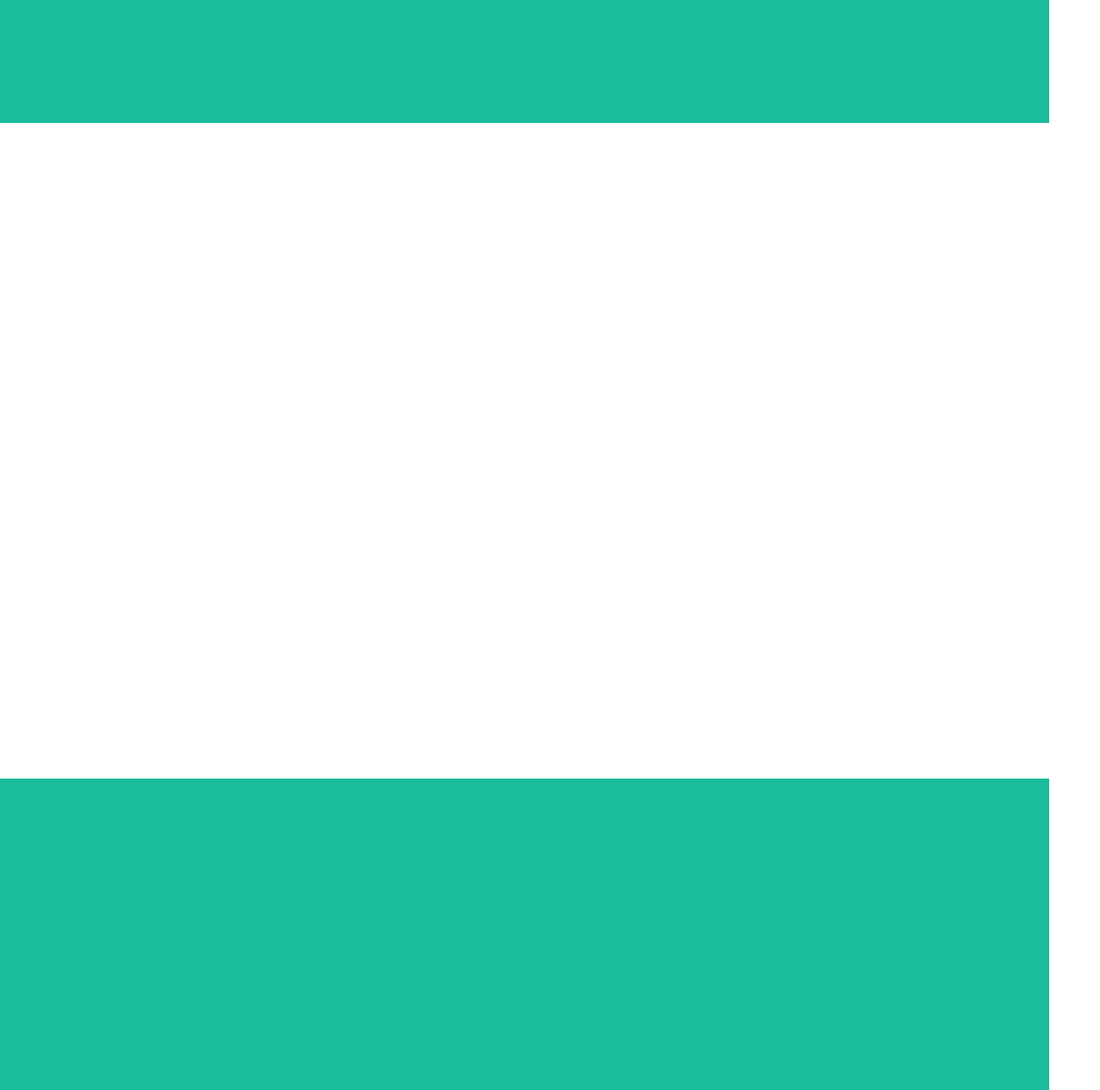
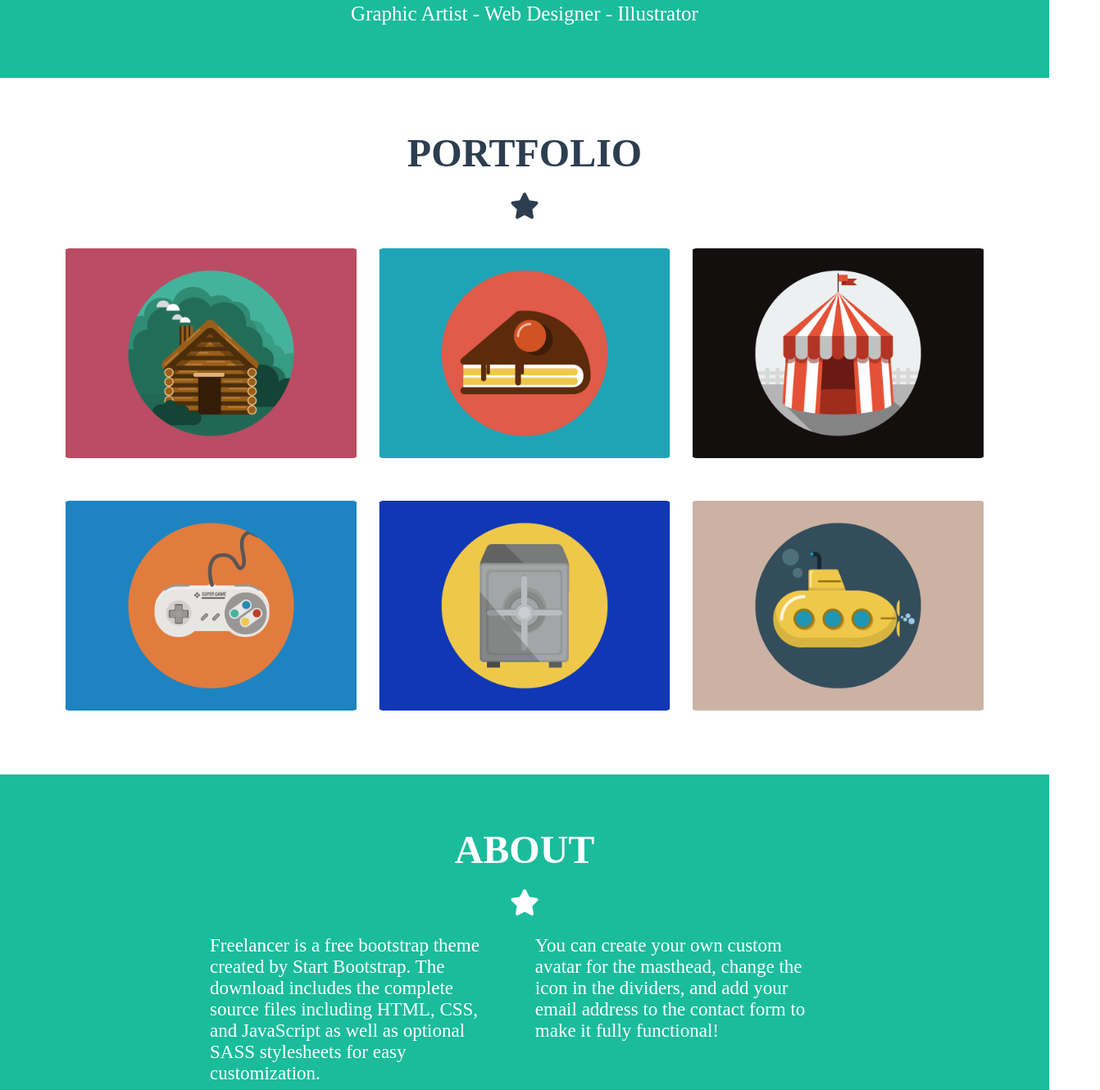
Before and after one commit to ElgunGuluzada/Css-Position28042022, a plain HTML site: page index.html in a window 1280 px wide. Shown: the part 730-2060 px from the top of the page at 82% size, 1342 px wide, since content can reach past the window. Drawn offline with Linux system fonts and the light colour scheme.

Commit message:
feat: added second and third contents of section

```diff
--- a/css/style.css
+++ b/css/style.css
@@ -5,7 +5,13 @@
     text-decoration: none;
 }
 
-.container {}
+.container .header-sticky {
+    margin-bottom: -.5%;
+    position: sticky;
+    top: 0px;
+    background: white;
+}
+
 
 .container .navbar {
     background-color: rgba(44, 62, 80, 255);
@@ -13,7 +19,7 @@
     height: 80px;
     padding: 2%;
     position: sticky;
-    top: 0px;
+    top: 10%;
 }
 
 .container .navbar .logo {
@@ -57,7 +63,6 @@
     background: rgba(26, 188, 156, 255);
     justify-content: center;
     align-items: center;
-    height: 100vh;
 }
 
 .container .first-section .box img {
@@ -89,11 +94,41 @@
     color: rgb(255, 255, 255);
     text-align: center;
     font-size: 25px;
+    padding-bottom: 5%;
 }
 
 .container .second-section {
-    height: 100vh;
     background: white;
+}
+
+.container .second-section .box {
+    text-align: center;
+    margin-bottom: 2%;
+}
+
+.container .second-section .box h2 {
+    color: rgba(44, 62, 80, 255);
+    font-size: 3em;
+    padding-top: 5%;
+}
+
+.container .second-section .box .icon {
+    padding: 20px;
+    color: rgba(44, 62, 80, 255);
+    text-align: center;
+    font-size: 2em;
+}
+
+.container .second-section .box .boxes {
+    width: 100%;
+    padding: 0 3em;
+    margin: 0 0 3% 0;
+}
+
+.container .second-section .box .boxes .box {
+    border-radius: 5%;
+    width: 32%;
+    padding: 1%;
 }
 
 .container .third-section {
@@ -101,17 +136,54 @@
     background: rgba(26, 188, 156, 255);
 }
 
+.container .third-section .box {
+    text-align: center;
+}
+
+.container .third-section .box h2 {
+    color: white;
+    font-size: 3em;
+    padding-top: 5%;
+}
+
+.container .third-section .box .icon {
+    padding: 20px;
+    color: white;
+    font-size: 2em;
+}
+
+.container .third-section .box .contents {
+    width: 100%;
+    color: white;
+    font-size: 23px;
+}
+
+.container .third-section .box .contents .first-content {
+    width: 28%;
+    margin-left: 20%;
+    text-align: left;
+    float: left;
+}
+
+.container .third-section .box .contents .second-content {
+    width: 28%;
+    margin-right: 21%;
+    text-align: left;
+    float: right;
+}
+
+
 .container .last-section {
     height: 100vh;
     background: white;
 }
 
-.container footer .start{
+.container footer .start {
     height: 40vh;
     background: rgb(66, 85, 104);
 }
 
-.container footer .end{
+.container footer .end {
     height: 10vh;
-    background-color: rgba(44,62,80,255);
+    background-color: rgba(44, 62, 80, 255);
 }
--- a/index.html
+++ b/index.html
@@ -12,6 +12,9 @@
 
 <body>
     <div class="container">
+        <div class="header-sticky">
+            <img src="/img/header-sticky/header-sticky.PNG" alt="">
+        </div>
         <div class="navbar">
             <div class="logo">
                 <a href="">START BOOTSTRAP
@@ -39,9 +42,49 @@
                 </div>
             </div>
         </section>
-        <section class="second-section"></section>
-        <section class="third-section"></section>
+        <section class="second-section">
+            <div class="box">
+                <div class="second-section-header">
+                    <h2>PORTFOLIO</h2>
+                </div>
+                <div class="divider-custom divider-light">
+                    <div class="divider-custom-icon icon"><i class="fas fa-star"></i></div>
+                </div>
+                <div class="boxes">
+                    <img class="cabin box" src="/img/section2/cabin.png">
+                    <img class="cake box" src="/img/section2/cake.png">
+                    <img class="circus box" src="/img/section2/circus.png">
+                    <img class="game box" src="/img/section2/game.png">
+                    <img class="safe box" src="/img/section2/safe.png">
+                    <img class="submarine box" src="/img/section2/submarine.png">
+                </div>
+
+            </div>
+
+        </section>
+        <section class="third-section">
+            <div class="box">
+                <div class="third-section-header">
+                    <h2>ABOUT</h2>
+                </div>
+                <div class="divider-custom divider-light">
+                    <div class="divider-custom-icon icon"><i class="fas fa-star"></i></div>
+                </div>
+                <div class="contents">
+                    <div class="first-content content">
+                        <p>Freelancer is a free bootstrap theme created by Start Bootstrap.
+                            The download includes the complete source files including
+                            HTML, CSS, and JavaScript as well as optional SASS stylesheets for easy customization.</p>
+                    </div>
+                    <div class="second-content content">
+                        <p>You can create your own custom avatar for the masthead, change the icon in the dividers,
+                            and add your email address to the contact form to make it fully functional!</p>
+                    </div>
+                </div>
+        </section>
+
         <section class="last-section"></section>
+
         <footer>
             <div class="start"></div>
             <div class="end"></div>
```
Also changed, not shown: img/header-sticky/header-sticky.PNG (added), img/section2/cabin.png (added), img/section2/cake.png (added), img/section2/circus.png (added), img/section2/game.png (added), img/section2/safe.png (added), img/section2/submarine.png (added).
